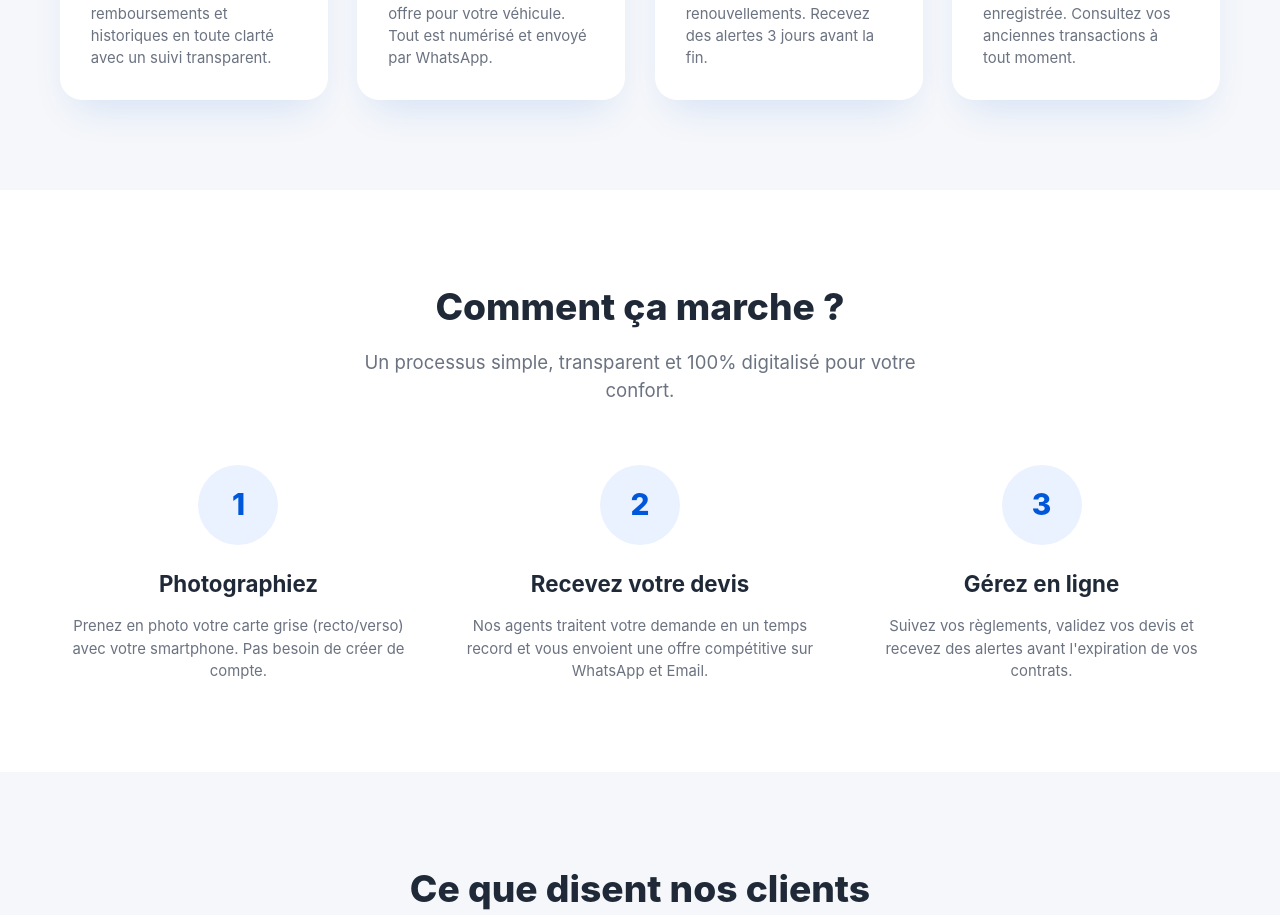
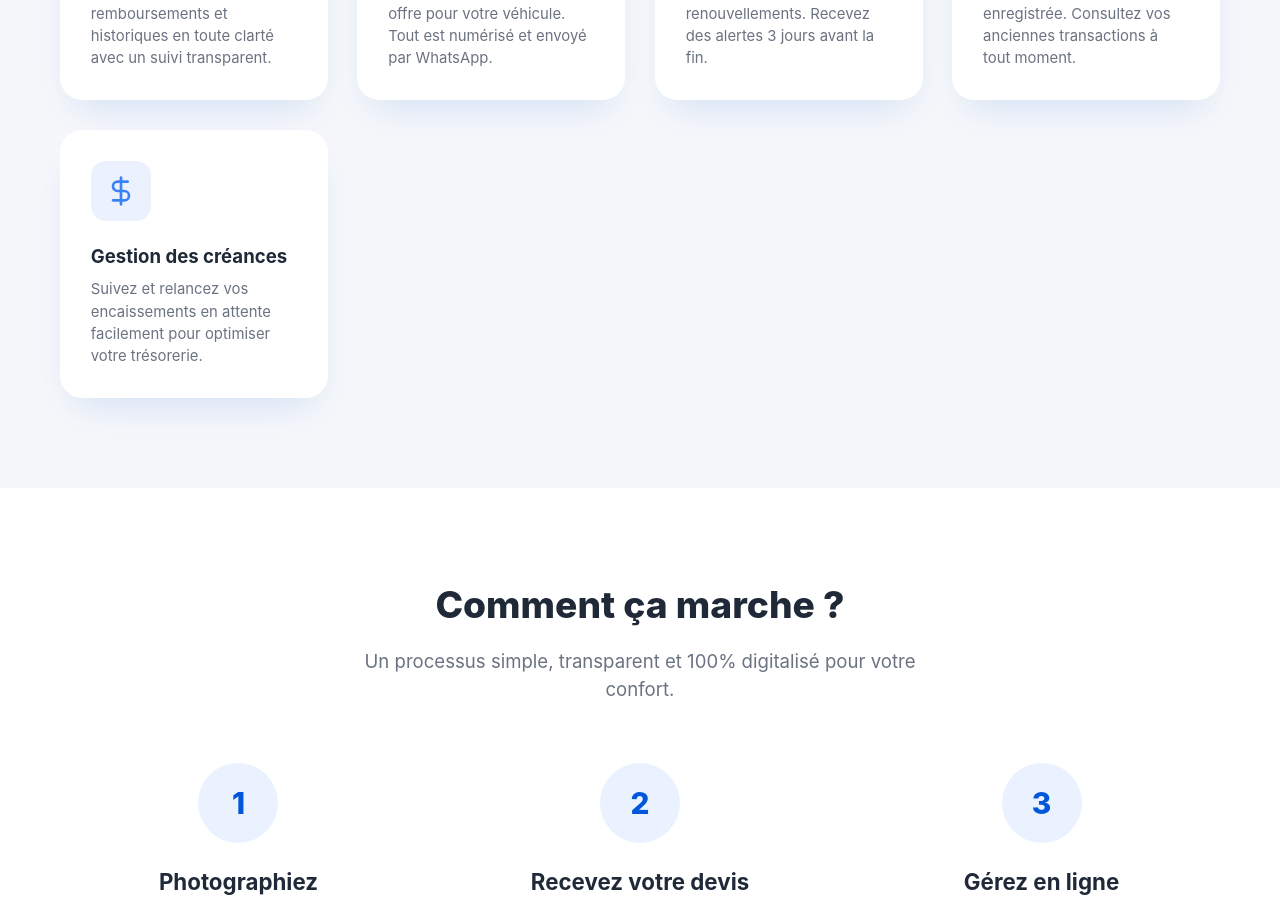
Before and after one commit to migini10/Business-Action, a Next.js app: page / in a window 1280 px wide. Shown: the part 1040-1955 px from the top of the page. Built offline with nearby package versions, Linux system fonts and the light colour scheme.

Commit message:
feat: Add Gestion des créances feature card

```diff
--- a/src/app/page.tsx
+++ b/src/app/page.tsx
@@ -160,6 +160,14 @@ export default function Home() {
             <p style={{ color: 'var(--color-text-muted)' }}>Chaque action est enregistrée. Consultez vos anciennes transactions à tout moment.</p>
           </div>
 
+          <div className="card">
+            <div style={{ background: 'rgba(59, 130, 246, 0.1)', width: '60px', height: '60px', borderRadius: '1rem', display: 'flex', alignItems: 'center', justifyContent: 'center', marginBottom: '1.5rem', color: '#3B82F6' }}>
+              <svg width="32" height="32" viewBox="0 0 24 24" fill="none" stroke="currentColor" strokeWidth="2" strokeLinecap="round" strokeLinejoin="round"><path d="M12 2v20M17 5H9.5a3.5 3.5 0 0 0 0 7h5a3.5 3.5 0 0 1 0 7H6"></path></svg>
+            </div>
+            <h3 style={{ fontSize: '1.25rem', fontWeight: 700, marginBottom: '0.5rem' }}>Gestion des créances</h3>
+            <p style={{ color: 'var(--color-text-muted)' }}>Suivez et relancez vos encaissements en attente facilement pour optimiser votre trésorerie.</p>
+          </div>
+
         </section>
         </div>
 
```
